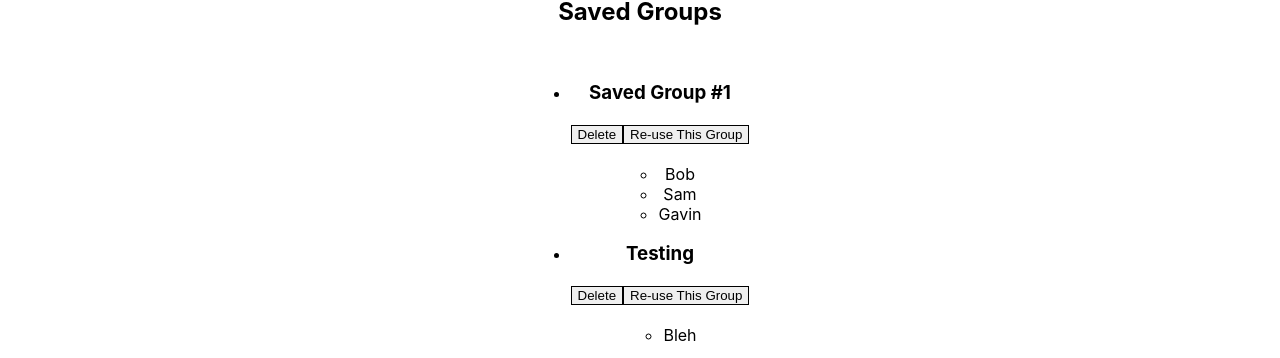
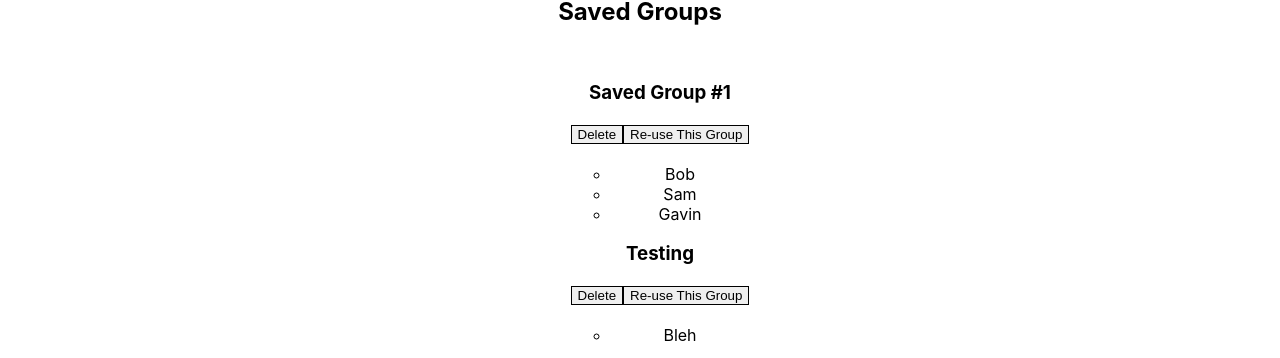
Before and after one commit to guosamuel/group_randomizer_front_end, a React (Create React App) app: page / in a window 1280 px wide. Shown: the part 755-1113 px from the top of the page. Built offline with nearby package versions, Linux system fonts and the light colour scheme.

Commit message:
removed li markers for the saved group name because the marker gets widely separated with the name or an option is extremely long

```diff
--- a/src/containers/SavedGroupsContainer.js
+++ b/src/containers/SavedGroupsContainer.js
@@ -15,10 +15,11 @@ function SavedGroupsContainer(props){
     console.log(reusingSavedGroup)
     props.reuseSavedGroup(reusingSavedGroup)
   }
-
+// <li key={uuidv4()} style={{wordBreak: 'break-all'}}>
+//       </li>
   const listOfSavedGroups = props.savedGroups.map( (savedGroup, index) => {
     return (
-      <li key={uuidv4()} style={{wordBreak: 'break-all'}}>
+      <div style={{wordBreak: 'break-all'}}>
         <h3>{savedGroup.name}</h3>
         <button
           onClick={ () => props.deleteSavedGroup(index)}
@@ -47,7 +48,7 @@ function SavedGroupsContainer(props){
           )
         })}
         </ul>
-      </li>
+      </div>
     )
   })
   return (
```
